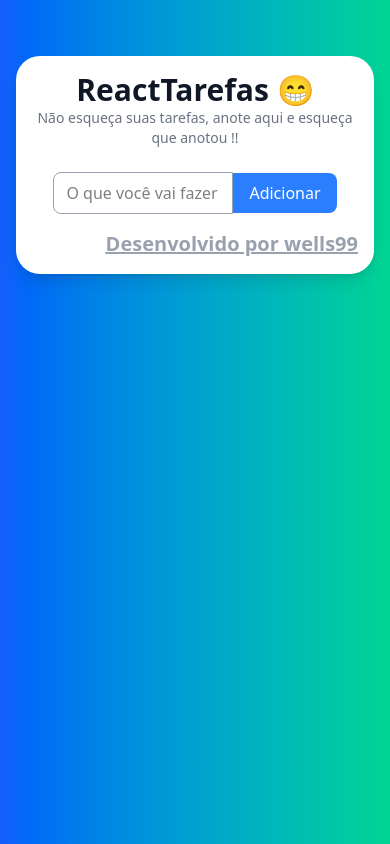
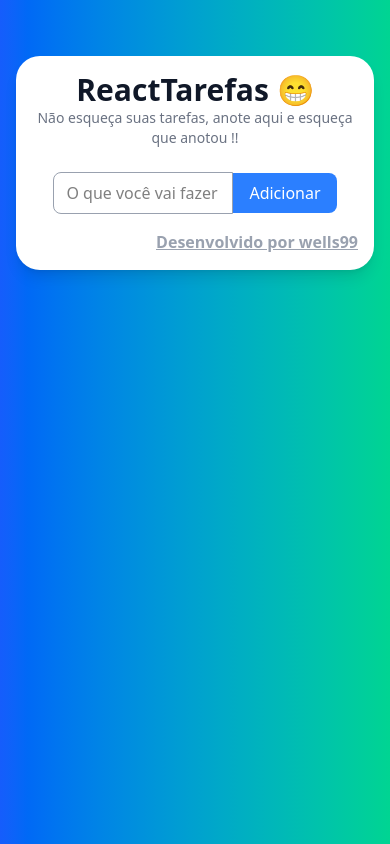
Before and after one commit to wells99/toDoReact, a React (Vite) app: page / in a window 390 px wide. Built offline with nearby package versions, Linux system fonts and the light colour scheme.

Commit message:
Atualizar o ToDoReact.jsx pelo smartphone

```diff
--- a/src/components/ToDoReact.jsx
+++ b/src/components/ToDoReact.jsx
@@ -78,7 +78,7 @@ function ToDoReact() {
                         </li>
                     ))}
                 </ul>
-                <span className="flex items-center justify-end grow text-xl font-semibold text-gray-400 underline "><a
+                <span className="flex items-center justify-end grow text-md font-semibold text-gray-400 underline "><a
 
                 href="https://perfilreact.onrender.com">Desenvolvido por wells99 </a> </span>
             </div>
```
